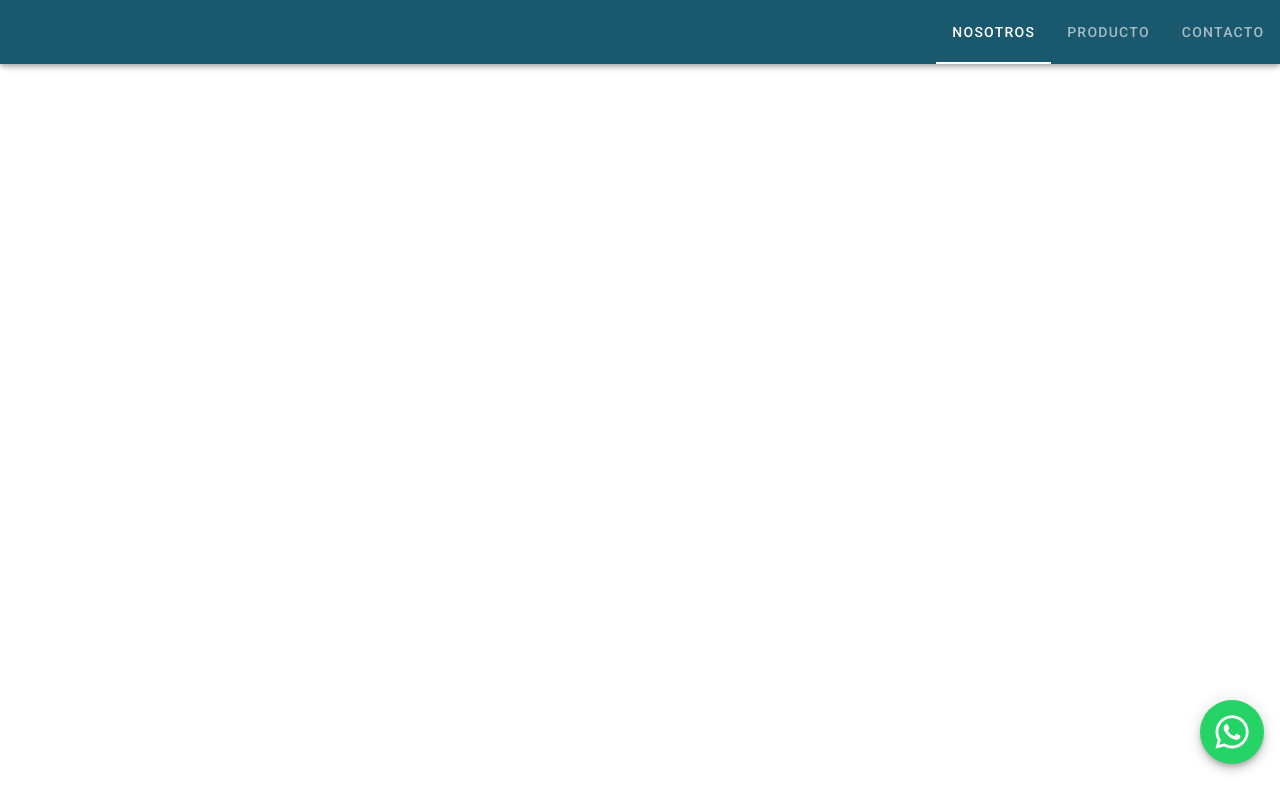
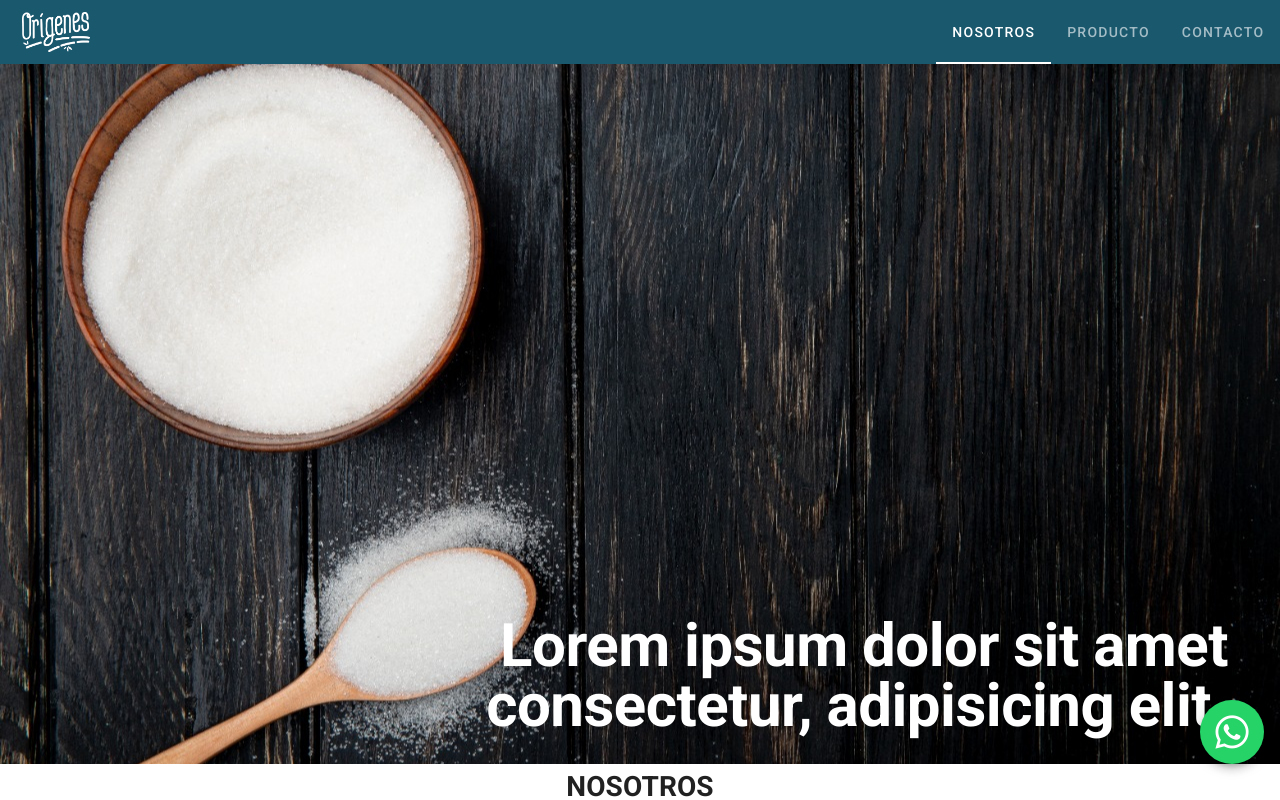
Before and after one commit to NotNameDev/web-origenes, a Vue app: page / in a window 1280 px wide. Shown: the top 800 px of the page. Built offline with nearby package versions, Linux system fonts and the light colour scheme.

Commit message:
padding fixed

```diff
--- a/src/components/NHome.vue
+++ b/src/components/NHome.vue
@@ -1,10 +1,10 @@
 <template>
   <div class="nHome">
     <div class="">
-      <v-row justify="end" align="end">
+      <v-row justify="end" align="end" class="pa-0 ma-0">
         <v-col
           cols="12"
-          class=""
+          class="pa-0 ma-0"
         >
           <v-img
             src="../assets/img/Azucar-05.jpeg"
--- a/src/views/MainPage.vue
+++ b/src/views/MainPage.vue
@@ -1,7 +1,7 @@
 <template>
   <div class="mainPage">
     <NNavbar />
-    <v-container fluid>
+    <v-container fluid class="ma-0 pa-0">
       <v-fab-transition>
         <v-btn
           color="#25d366"
@@ -19,11 +19,12 @@
         </v-btn>
       </v-fab-transition>
       <div class="d-flex justify-center n-width-complete">
-        <v-card
+        <!-- <v-card
           elevation="0"
-        >
-          <v-card-text>
+        > -->
+          <v-card-text class="ma-0 pa-0">
             <NHome @click="$vuetify.goTo(this.$refs.contact)" />
+            <v-container>
               <v-row>
                 <v-col cols="12">
                   <h1 class="text-center text-uppercase mb-3">Nosotros</h1>
@@ -64,8 +65,10 @@
                 </v-col>
               </v-row>
               <NMedia />
+
+            </v-container>
           </v-card-text>
-        </v-card>
+        <!-- </v-card> -->
       </div>
     </v-container>
     <NSignature />
```
Lines whose indentation alone changed are shown as unchanged.
